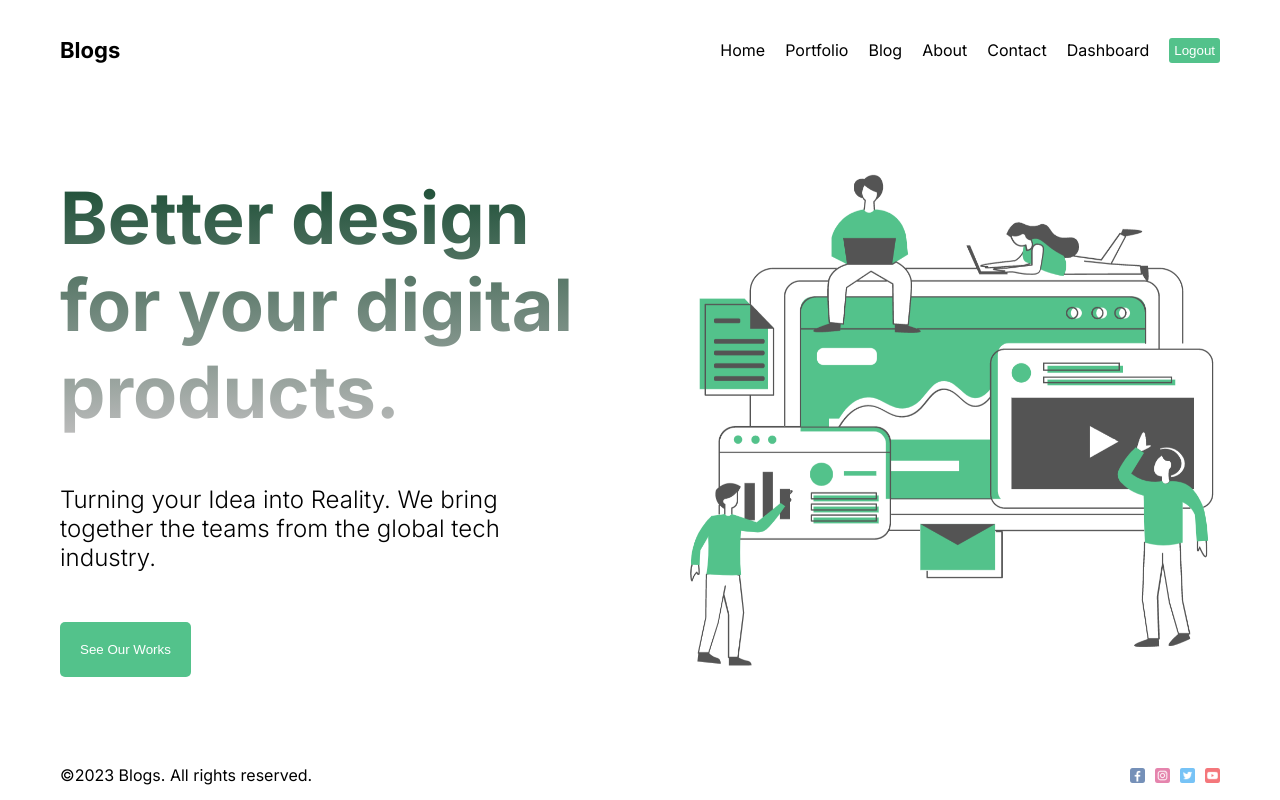
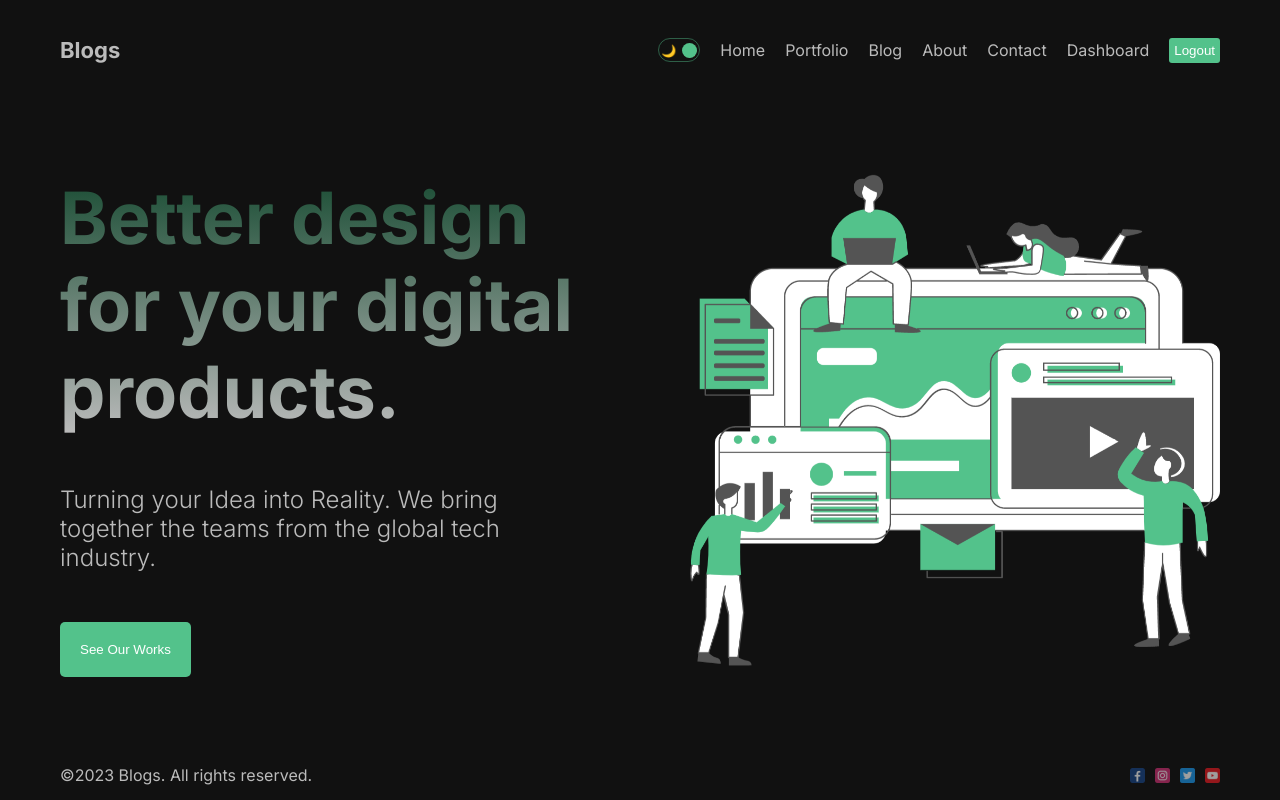
Before and after one commit to Sahilbalhra/nextjs_blog, a Next.js app: page / in a window 1280 px wide. Built offline with nearby package versions, Linux system fonts and the light colour scheme.

Commit message:
some new changes

```diff
--- a/src/app/globals.css
+++ b/src/app/globals.css
@@ -14,13 +14,8 @@
   width: 0.35em;
 }
 
-body::-webkit-scrollbar-track {
-  /* box-shadow: inset 0 0 6px rgba(0, 0, 0, 0.3); */
-}
-
 body::-webkit-scrollbar-thumb {
   background-color: #53c28b;
-  /* outline: 1px solid slategrey; */
 }
 a {
   text-decoration: none;
--- a/src/app/layout.tsx
+++ b/src/app/layout.tsx
@@ -3,6 +3,7 @@
 import type { Metadata } from 'next'
 import { Inter } from 'next/font/google'
 import Footer from '@/components/footer/Footer'
+import { ThemeProvider } from '@/context/ThemeContext'
 
 const inter = Inter({ subsets: ['latin'] })
 
@@ -18,11 +19,14 @@
   return (
     <html lang="en">
       <body className={inter.className}>
-        <div className="container">
-          <Navbar />
-          {children}
-          <Footer />
-        </div>
+        <ThemeProvider>
+          <div className="container">
+            <Navbar />
+            {children}
+            <Footer />
+          </div>
+        </ThemeProvider>
+
       </body>
     </html>
   )
--- /dev/null
+++ b/src/components/DarkModeToggle/DarkModeToggle.tsx
@@ -0,0 +1,22 @@
+"use client"
+
+import React, { useContext } from "react";
+import styles from "./darkModeToggle.module.css";
+import { ThemeContext } from "../../context/ThemeContext";
+
+const DarkModeToggle = () => {
+  const { toggle, mode } = useContext(ThemeContext);
+
+  return (
+    <div className={styles.container} onClick={toggle}>
+      <div className={styles.icon}>🌙</div>
+      <div className={styles.icon}>🔆</div>
+      <div
+        className={styles.ball}
+        style={mode === "light" ? { left: "2px" } : { right: "2px" }}
+      />
+    </div>
+  );
+};
+
+export default DarkModeToggle;
--- /dev/null
+++ b/src/components/DarkModeToggle/darkModeToggle.module.css
@@ -0,0 +1,24 @@
+.container{
+    width: 42px;
+    height: 24px;
+    border: 1.5px solid #53c28b70;
+    border-radius: 30px;
+    display: flex;
+    align-items: center;
+    justify-content: space-between;
+    padding: 2px;
+    position: relative;
+    cursor: pointer;
+  }
+
+  .icon{
+    font-size: 12px;
+  }
+
+  .ball{
+    width: 15px;
+    height: 15px;
+    background-color: #53c28b;
+    border-radius: 50%;
+    position: absolute;
+  }
--- a/src/components/navbar/Navbar.tsx
+++ b/src/components/navbar/Navbar.tsx
@@ -1,6 +1,7 @@
 "use client"
 import Link from 'next/link'
 import styles from './navbar.module.css'
+import DarkModeToggle from '../DarkModeToggle/DarkModeToggle';
 
 const links = [
   {
@@ -40,6 +41,7 @@
     <div className={styles.container}>
       <Link href='/' className={styles.logo}>Blogs</Link>
       <div className={styles.links}>
+        <DarkModeToggle />
         {
           links.map(link => (
             <Link href={link.url} key={link.id} className={styles.link}>{link.title}</Link>
--- /dev/null
+++ b/src/context/ThemeContext.tsx
@@ -0,0 +1,25 @@
+"use client"
+
+import { createContext, useState } from "react"
+
+export const ThemeContext = createContext({
+    toggle: () => { },
+    mode: "dark"
+})
+
+export const ThemeProvider = ({ children }: {
+    children: React.ReactNode
+}) => {
+    const [mode, setMode] = useState("dark")
+
+    const toggle = () => {
+        setMode(prev => prev === "dark" ? "light" : "dark")
+    }
+
+    return <ThemeContext.Provider value={{ toggle, mode }}>
+        <div className={`theme ${mode}`}>
+            {children}
+        </div>
+    </ThemeContext.Provider>
+
+}
```
